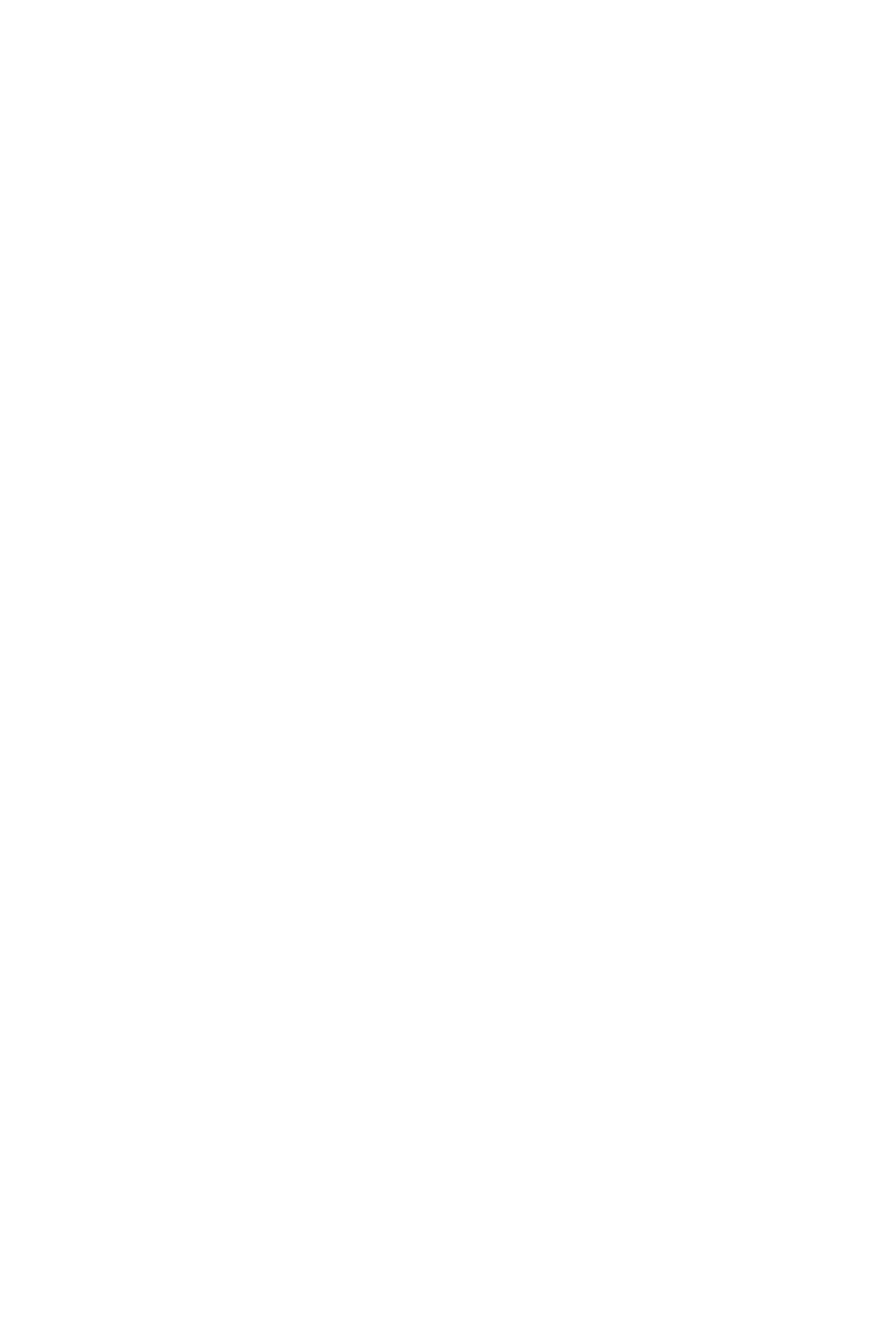
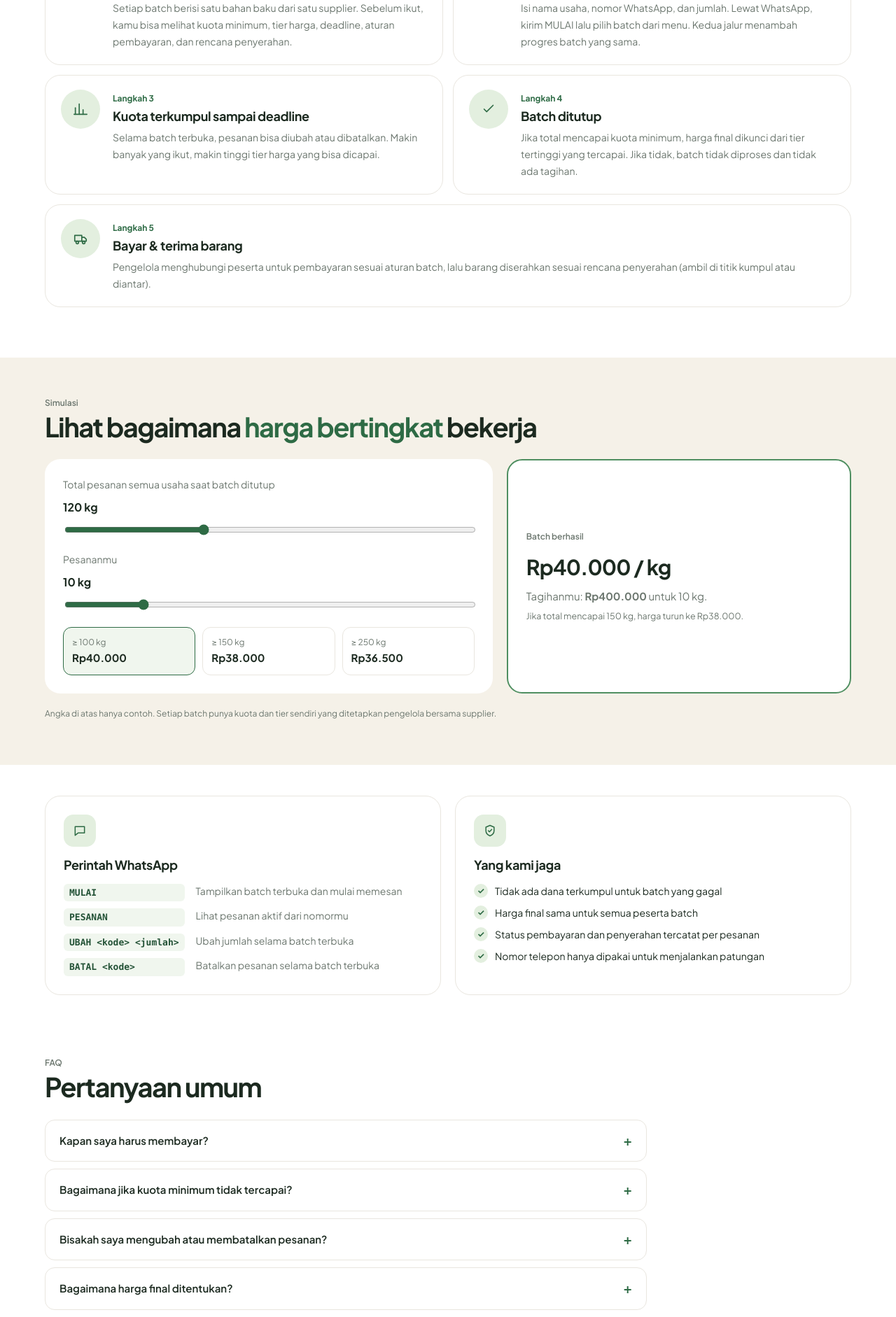
Before and after one commit to ghinayantes/GroUp, a Next.js app: page /cara-kerja in a window 1280 px wide. Before the commit this address had no page. Shown: the part 660-2542 px from the top of the page at 70% size. Before the commit the page ends 800 px from the top, so only its background shows below. Built offline with nearby package versions, Linux system fonts and the light colour scheme; no server answers; the database is empty.

Commit message:
feat(cara-kerja): add how-it-works page with timeline, commands, and FAQ

```diff
--- /dev/null
+++ b/app/(site)/cara-kerja/page.tsx
@@ -0,0 +1,81 @@
+import type { Metadata } from "next";
+import Link from "next/link";
+import Faq from "@/components/site/Faq";
+import Icon from "@/components/site/Icon";
+import PageHero from "@/components/site/PageHero";
+import TierSimulator from "@/components/site/TierSimulator";
+import { photo } from "@/lib/batch";
+
+export const metadata: Metadata = { title: "Cara kerja patungan — GroUp" };
+
+const steps = [
+  { icon: "search" as const, title: "Pilih batch yang terbuka", body: "Setiap batch berisi satu bahan baku dari satu supplier. Sebelum ikut, kamu bisa melihat kuota minimum, tier harga, deadline, aturan pembayaran, dan rencana penyerahan." },
+  { icon: "chat" as const, title: "Pesan lewat website atau WhatsApp", body: "Isi nama usaha, nomor WhatsApp, dan jumlah. Lewat WhatsApp, kirim MULAI lalu pilih batch dari menu. Kedua jalur menambah progres batch yang sama." },
+  { icon: "chart" as const, title: "Kuota terkumpul sampai deadline", body: "Selama batch terbuka, pesanan bisa diubah atau dibatalkan. Makin banyak yang ikut, makin tinggi tier harga yang bisa dicapai." },
+  { icon: "check" as const, title: "Batch ditutup", body: "Jika total mencapai kuota minimum, harga final dikunci dari tier tertinggi yang tercapai. Jika tidak, batch tidak diproses dan tidak ada tagihan." },
+  { icon: "truck" as const, title: "Bayar & terima barang", body: "Pengelola menghubungi peserta untuk pembayaran sesuai aturan batch, lalu barang diserahkan sesuai rencana penyerahan (ambil di titik kumpul atau diantar)." },
+];
+
+const faqs = [
+  { q: "Kapan saya harus membayar?", a: "Hanya setelah batch berhasil ditutup dan harga final diketahui. Tidak ada pembayaran saat memesan." },
+  { q: "Bagaimana jika kuota minimum tidak tercapai?", a: "Batch ditutup sebagai tidak tercapai. Pesananmu disimpan sebagai riwayat, tanpa tagihan dan tanpa pengiriman." },
+  { q: "Bisakah saya mengubah atau membatalkan pesanan?", a: <>Bisa, selama batch masih terbuka. Pesanan website memakai kode pengelolaan di halaman <Link href="/pesanan">Kelola pesanan</Link>. Pesanan WhatsApp dikelola dengan mengirim <b>PESANAN</b> dari nomor yang sama.</> },
+  { q: "Bagaimana harga final ditentukan?", a: "Setiap batch punya beberapa ambang kuantitas. Harga final memakai tier tertinggi yang tercapai oleh total semua pesanan saat batch ditutup, dan berlaku sama untuk semua peserta." },
+  { q: "Apa arti supplier terverifikasi?", a: "Pengelola sudah memeriksa supplier secara manual (misalnya legalitas usaha dan contoh barang). Kami juga menampilkan jumlah batch yang sudah selesai, bukan skor rating." },
+  { q: "Apakah ada pengiriman?", a: "Setiap batch punya satu rencana penyerahan yang ditetapkan pengelola, misalnya ambil di titik kumpul atau diantar dalam area tertentu. Logistik diatur di luar aplikasi." },
+];
+
+export default function HowItWorksPage() {
+  return <main>
+    <PageHero crumbs={[{ label: "Cara kerja" }]} title={<>Belanja bareng, <em>bayar setelah berhasil</em></>} description="Patungan per batch membuat usaha kecil bisa membeli bahan baku di harga grosir tanpa harus membeli dalam jumlah besar sendiri." image={photo("photo-1506617564039-2f3b650b7010", 900)} />
+
+    <section className="section">
+      <div className="section-head"><div><span className="eyebrow">Alur</span><h2>Lima langkah patungan</h2></div></div>
+      <ol className="timeline">
+        {steps.map((step, index) => <li key={step.title}>
+          <span className="timeline-icon"><Icon name={step.icon} size={22} /></span>
+          <div><small>Langkah {index + 1}</small><h3>{step.title}</h3><p>{step.body}</p></div>
+        </li>)}
+      </ol>
+    </section>
+
+    <section className="band" id="simulasi">
+      <div className="section">
+        <div className="section-head"><div><span className="eyebrow">Simulasi</span><h2>Lihat bagaimana <em>harga bertingkat</em> bekerja</h2></div></div>
+        <TierSimulator />
+      </div>
+    </section>
+
+    <section className="section info-grid">
+      <article className="info-card">
+        <span className="info-icon"><Icon name="chat" /></span>
+        <h3>Perintah WhatsApp</h3>
+        <dl className="command-list">
+          <dt>MULAI</dt><dd>Tampilkan batch terbuka dan mulai memesan</dd>
+          <dt>PESANAN</dt><dd>Lihat pesanan aktif dari nomormu</dd>
+          <dt>UBAH &lt;kode&gt; &lt;jumlah&gt;</dt><dd>Ubah jumlah selama batch terbuka</dd>
+          <dt>BATAL &lt;kode&gt;</dt><dd>Batalkan pesanan selama batch terbuka</dd>
+        </dl>
+      </article>
+      <article className="info-card">
+        <span className="info-icon"><Icon name="shield" /></span>
+        <h3>Yang kami jaga</h3>
+        <ul className="check-list">
+          <li>Tidak ada dana terkumpul untuk batch yang gagal</li>
+          <li>Harga final sama untuk semua peserta batch</li>
+          <li>Status pembayaran dan penyerahan tercatat per pesanan</li>
+          <li>Nomor telepon hanya dipakai untuk menjalankan patungan</li>
+        </ul>
+      </article>
+    </section>
+
+    <section className="section" id="faq">
+      <div className="section-head"><div><span className="eyebrow">FAQ</span><h2>Pertanyaan umum</h2></div></div>
+      <Faq items={faqs} />
+    </section>
+
+    <section className="section">
+      <div className="cta-banner"><div><h2>Siap ikut batch minggu ini?</h2><p>Lihat batch yang terbuka dan gabung sebelum deadline.</p></div><Link href="/patungan" className="button button-light">Lihat patungan <Icon name="arrow" size={16} /></Link></div>
+    </section>
+  </main>;
+}
--- a/app/globals.css
+++ b/app/globals.css
@@ -330,12 +330,55 @@ button.pill{cursor:pointer}
 .category-card-list>span{display:flex;justify-content:space-between;gap:8px;border-bottom:1px dashed var(--line);padding-bottom:6px}
 .category-card-list small{color:var(--muted);white-space:nowrap}
 .category-card .text-link{margin-top:auto;display:inline-flex;align-items:center;gap:6px;color:var(--green)}
+.timeline{list-style:none;margin:0;padding:0;display:grid;grid-template-columns:1fr 1fr;gap:14px}.timeline li:last-child{grid-column:1/-1}
+.timeline li{display:grid;grid-template-columns:56px 1fr;gap:18px;padding:20px 22px;border:1px solid var(--line);border-radius:var(--radius)}
+.timeline-icon{width:56px;height:56px;border-radius:50%;display:grid;place-items:center;background:var(--green-soft);color:var(--green)}
+.timeline small{color:var(--green);font-weight:700;font-size:12px}
+.timeline h3{margin:2px 0 6px;font-size:18px;letter-spacing:-.02em}
+.timeline p{margin:0;color:var(--muted);line-height:1.7;font-size:14px}
+.simulator{display:grid;grid-template-columns:1.3fr 1fr;gap:20px}
+.simulator-controls,.simulator-result{background:#fff;border-radius:var(--radius);padding:26px}
+.simulator-controls{display:grid;gap:22px}
+.simulator-controls label{display:grid;gap:10px;font-size:14px;color:var(--muted)}
+.simulator-controls label b{color:var(--ink);font-size:16px}
+.simulator-controls input[type=range]{accent-color:var(--green);width:100%}
+.simulator-tiers{display:grid;grid-template-columns:repeat(3,1fr);gap:10px}
+.simulator-tiers span{padding:12px;border:1px solid var(--line);border-radius:12px;display:grid;gap:2px}
+.simulator-tiers small{color:var(--muted);font-size:12px}
+.simulator-tiers .active{border-color:var(--green);background:var(--green-tint)}
+.simulator-result{display:flex;flex-direction:column;justify-content:center;gap:8px;border:2px dashed #d9d6cf}
+.simulator-result.ok{border:2px solid var(--green-mid)}
+.simulator-result>b{font-size:30px;letter-spacing:-.03em}
+.simulator-result p{margin:0;color:var(--muted)}
+.simulator-result small{color:var(--muted)}
+.simulator-note{grid-column:1/-1;font-size:12px;color:var(--muted);margin:0}
 .info-grid{display:grid;grid-template-columns:1fr 1fr;gap:20px}
 .benefit-grid{display:grid;grid-template-columns:repeat(4,1fr);gap:18px}
 .info-card{border:1px solid var(--line);border-radius:var(--radius);padding:26px;background:#fff}
 .info-card h3{margin:12px 0 8px;font-size:18px;letter-spacing:-.02em}
 .info-card p{margin:0 0 8px;color:var(--muted);line-height:1.7;font-size:14px}
 .info-icon{width:46px;height:46px;border-radius:14px;display:grid;place-items:center;background:var(--green-soft);color:var(--green)}
+.command-list{display:grid;grid-template-columns:max-content 1fr;gap:10px 16px;margin:14px 0 0;font-size:14px}
+.command-list dt{font-family:ui-monospace,Menlo,monospace;font-size:13px;font-weight:700;color:var(--green-dark);background:var(--green-tint);padding:3px 8px;border-radius:6px;align-self:start}
+.command-list dd{margin:0;color:var(--muted)}
+.check-list{list-style:none;padding:0;margin:14px 0 0;display:grid;gap:10px;font-size:14px}
+.check-list li{display:flex;gap:10px}
+.check-list li:before{content:'✓';flex:none;width:20px;height:20px;border-radius:50%;background:var(--green-soft);color:var(--green);display:grid;place-items:center;font-size:12px;font-weight:700}
+.process-list{list-style:none;margin:0;padding:0;display:grid;grid-template-columns:repeat(5,1fr);gap:14px;counter-reset:proc}
+.process-list li{counter-increment:proc;background:#fff;border-radius:var(--radius);padding:22px 18px;display:flex;flex-direction:column;gap:6px}
+.process-list li:before{content:counter(proc);width:32px;height:32px;border-radius:50%;background:var(--green);color:#fff;display:grid;place-items:center;font-weight:700;font-size:14px;margin-bottom:6px}
+.process-list span{font-size:13px;color:var(--muted);line-height:1.6}
+.faq{display:grid;gap:10px;max-width:860px}
+.faq details{border:1px solid var(--line);border-radius:var(--radius-sm);padding:0 20px;background:#fff}
+.faq summary{cursor:pointer;list-style:none;padding:18px 0;font-weight:600;display:flex;justify-content:space-between;gap:12px}
+.faq summary::-webkit-details-marker{display:none}
+.faq summary:after{content:'+';font-size:20px;line-height:1;color:var(--green)}
+.faq details[open] summary:after{content:'−'}
+.faq details>div{padding:0 0 18px;color:var(--muted);line-height:1.7;font-size:14px}
+.faq a{color:var(--green);font-weight:600}
+.cta-banner{border-radius:28px;background:var(--green);color:#fff;padding:36px 44px;display:flex;justify-content:space-between;align-items:center;gap:24px;flex-wrap:wrap}
+.cta-banner h2{margin:0 0 6px;font-size:clamp(22px,2.6vw,30px);letter-spacing:-.03em}
+.cta-banner p{margin:0;color:#dcebdb}
 .detail-page .detail-grid{margin-top:20px}
 .manage-layout{display:grid;grid-template-columns:minmax(0,1.3fr) minmax(0,1fr);gap:24px;align-items:start}
 .manage-layout .admin-panel{max-width:none;margin:0}
--- a/components/site/SiteFooter.tsx
+++ b/components/site/SiteFooter.tsx
@@ -8,7 +8,8 @@ export default function SiteFooter() {
         <Brand className="brand brand-footer" />
         <p>Patungan bahan baku per batch untuk usaha mikro. Kuota, harga bertingkat, dan status pemenuhan terlihat terbuka.</p>
       </div>
-      <div><h4>Belanja</h4><Link href="/">Batch minggu ini</Link><Link href="/pesanan">Kelola pesanan</Link></div>
+      <div><h4>Belanja</h4><Link href="/patungan">Semua patungan</Link><Link href="/kategori">Kategori bahan</Link><Link href="/pesanan">Kelola pesanan</Link></div>
+      <div><h4>Informasi</h4><Link href="/cara-kerja">Cara kerja</Link><Link href="/cara-kerja#faq">Pertanyaan umum</Link></div>
       <div><h4>Hubungi kami</h4><a href="mailto:mitra@group.id">mitra@group.id</a><span>Pesan via WhatsApp: kirim <b>MULAI</b></span></div>
     </div>
     <div className="footer-bottom"><span>© 2026 GroUp</span><span>Belanja bersama, tumbuh bersama.</span></div>
--- a/components/site/SiteHeader.tsx
+++ b/components/site/SiteHeader.tsx
@@ -12,6 +12,7 @@ const links = [
   { href: "/", label: "Beranda" },
   { href: "/patungan", label: "Patungan" },
   { href: "/kategori", label: "Kategori" },
+  { href: "/cara-kerja", label: "Cara kerja" },
   { href: "/pesanan", label: "Kelola pesanan" },
 ];
 
```
